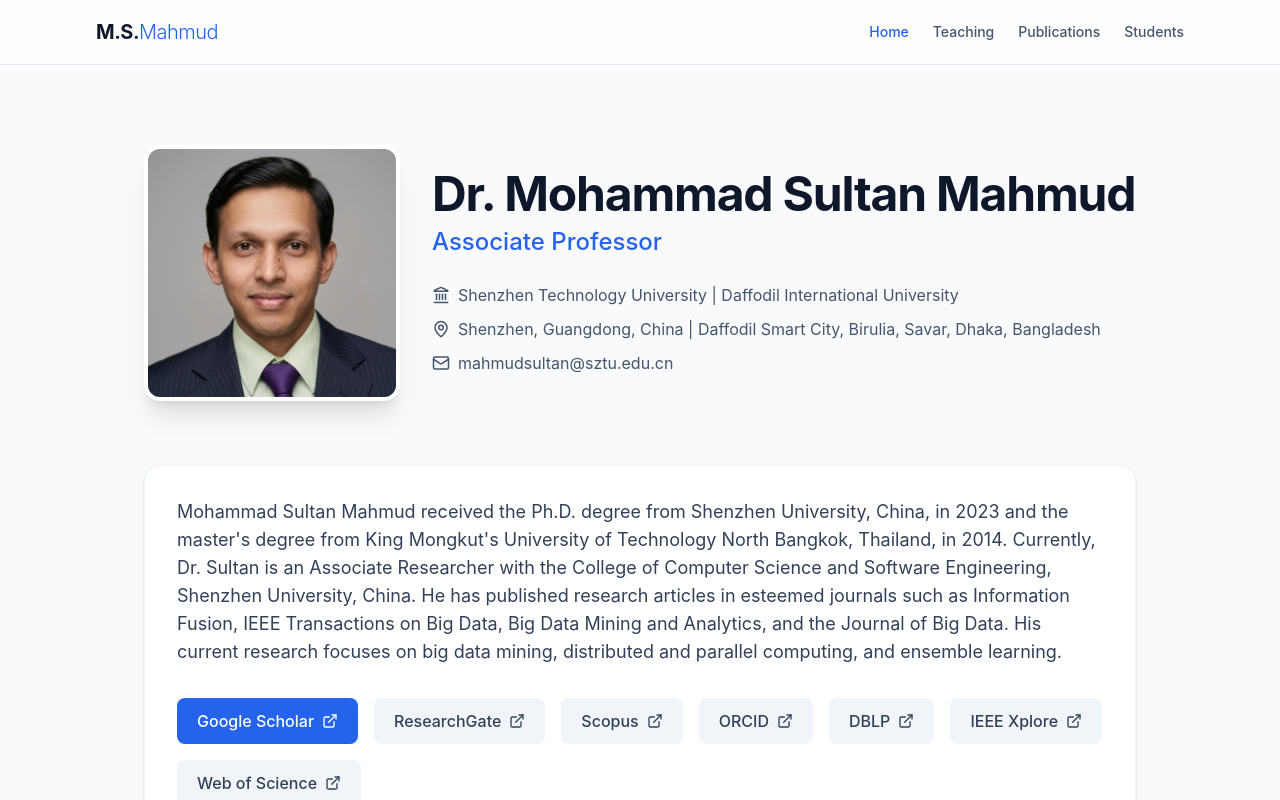
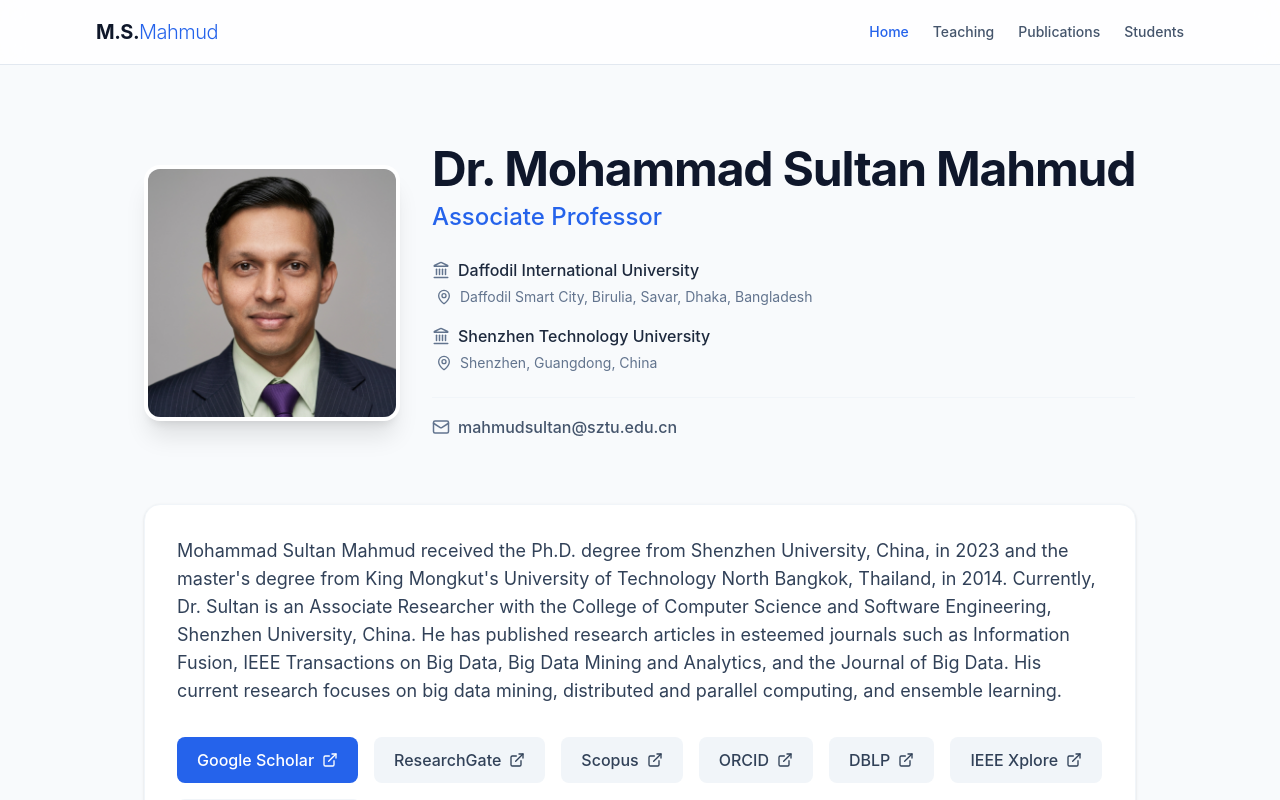
Before and after one commit to never-12345/academic-portfolio, a React (Vite) app: page / in a window 1280 px wide. Shown: the top 800 px of the page. Built offline with nearby package versions, Linux system fonts and the light colour scheme.

Commit message:
update: display affiliations and addresses sequentially

```diff
--- a/src/data/content.ts
+++ b/src/data/content.ts
@@ -1,10 +1,18 @@
 export const profileData = {
   name: "Dr. Mohammad Sultan Mahmud",
   title: "Associate Professor",
-  university: "Shenzhen Technology University | Daffodil International University",
+  affiliations: [
+    {
+      university: "Daffodil International University",
+      address: "Daffodil Smart City, Birulia, Savar, Dhaka, Bangladesh"
+    },
+    {
+      university: "Shenzhen Technology University",
+      address: "Shenzhen, Guangdong, China"
+    }
+  ],
   email: "mahmudsultan@sztu.edu.cn",
   phone: "",
-  office: "Shenzhen, Guangdong, China | Daffodil Smart City, Birulia, Savar, Dhaka, Bangladesh",
   bio: "Mohammad Sultan Mahmud received the Ph.D. degree from Shenzhen University, China, in 2023 and the master's degree from King Mongkut's University of Technology North Bangkok, Thailand, in 2014. Currently, Dr. Sultan is an Associate Researcher with the College of Computer Science and Software Engineering, Shenzhen University, China. He has published research articles in esteemed journals such as Information Fusion, IEEE Transactions on Big Data, Big Data Mining and Analytics, and the Journal of Big Data. His current research focuses on big data mining, distributed and parallel computing, and ensemble learning.",
   scholarUrl: "https://scholar.google.com/citations?user=EARbYYsAAAAJ&hl=en",
   githubUrl: "#",
--- a/src/pages/Home.tsx
+++ b/src/pages/Home.tsx
@@ -34,12 +34,28 @@ export function Home() {
             initial={{ opacity: 0, y: 20 }}
             animate={{ opacity: 1, y: 0 }}
             transition={{ duration: 0.5, delay: 0.2 }}
-            className="flex flex-col gap-2 text-slate-600 mt-2"
+            className="flex flex-col gap-4 text-slate-600 mt-2"
           >
-            <div className="flex items-center gap-2"><Landmark size={18} /> <span>{profileData.university}</span></div>
-            <div className="flex items-center gap-2"><MapPin size={18} /> <span>{profileData.office}</span></div>
+            <div className="flex flex-col gap-4">
+              {profileData.affiliations.map((affil, idx) => (
+                <div key={idx} className="flex flex-col gap-1">
+                  <div className="flex items-center gap-2 text-slate-800 font-medium">
+                    <Landmark size={18} className="shrink-0 text-slate-500" />
+                    <span>{affil.university}</span>
+                  </div>
+                  <div className="flex items-center gap-2 text-sm text-slate-500 pl-1">
+                    <MapPin size={16} className="shrink-0" />
+                    <span>{affil.address}</span>
+                  </div>
+                </div>
+              ))}
+            </div>
+
             {profileData.email && (
-              <div className="flex items-center gap-2"><Mail size={18} /> <a href={`mailto:${profileData.email}`} className="hover:text-accent transition-colors">{profileData.email}</a></div>
+              <div className="flex items-center gap-2 mt-2 pt-4 border-t border-slate-100">
+                <Mail size={18} className="text-slate-500" />
+                <a href={`mailto:${profileData.email}`} className="hover:text-accent font-medium transition-colors">{profileData.email}</a>
+              </div>
             )}
           </motion.div>
         </div>
```
